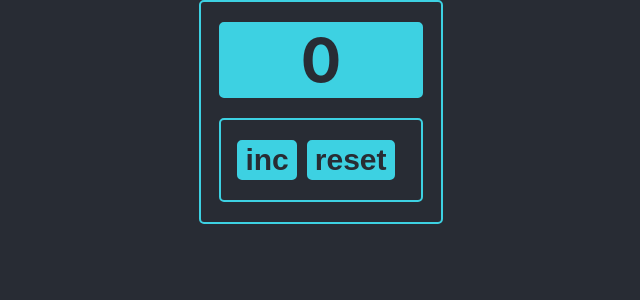
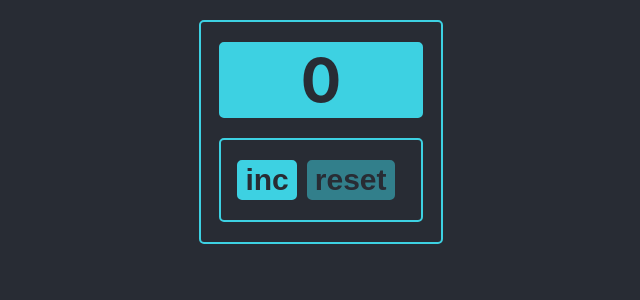
Before and after one commit to MaksLebedev/counter, a React (Create React App) app: page / in a window 1280 px wide. Shown: the top 300 px of the page, without its empty margins (319-959 px from the left). Built offline with nearby package versions, Linux system fonts and the light colour scheme.

Commit message:
add conditions for the counter and property disabled for the Btn

```diff
--- a/src/App.css
+++ b/src/App.css
@@ -1,5 +1,6 @@
 body {
   background-color: #282c34;
+  padding: 20px;
 }
 
 .App {
@@ -27,6 +28,19 @@ body {
   background-color: rgb(61, 209, 226);
 }
 
+.Tablo-Red {
+  border: 2px solid rgb(61, 209, 226);
+  border-radius: 5px;
+  font-size: 60px;
+  font-weight: bold;
+  color: red;
+  text-align: center;
+  justify-content: center;
+  margin-bottom: 20px;
+  width: 200px;
+  background-color: rgb(61, 209, 226);
+}
+
 .Block {
   border: 2px solid rgb(61, 209, 226);
   border-radius: 5px;
@@ -46,3 +60,7 @@ body {
   margin-right: 10px;
   cursor: pointer;
 }
+
+.Btn:disabled {
+  opacity: 0.5;
+}
--- a/src/App.tsx
+++ b/src/App.tsx
@@ -6,21 +6,41 @@ import { Tablo } from "./components/Tablo";
 function App() {
   const [count, setCount] = useState(0);
 
+  const maxValue = 5;
+
   const incrementClick = () => {
     let value = count;
-    setCount((value = count + 1));
+
+    if (value < maxValue) {
+      setCount((value = count + 1));
+    } else {
+      setCount(value);
+    }
   };
 
   const resetClick = () => {
     setCount(0);
   };
 
+  const isDisabledBtnInc = count >= maxValue;
+  const isDisabledBtnReset = count === 0;
+
   return (
     <div className="App">
-      <Tablo count={count} />
+      <Tablo count={count} maxValue={maxValue} />
       <div className="Block">
-        <Button title={"inc"} onClick={incrementClick} className={"Btn"} />
-        <Button title={"reset"} onClick={resetClick} className={"Btn"} />
+        <Button
+          title={"inc"}
+          onClick={incrementClick}
+          className={"Btn"}
+          disabled={isDisabledBtnInc}
+        />
+        <Button
+          title={"reset"}
+          onClick={resetClick}
+          className={"Btn"}
+          disabled={isDisabledBtnReset}
+        />
       </div>
     </div>
   );
--- a/src/components/Button.tsx
+++ b/src/components/Button.tsx
@@ -4,8 +4,22 @@ type PropsButtonTypes = {
   title: string;
   onClick: () => void;
   className?: string;
+  disabled?: boolean;
 };
 
-export const Button = ({ title, onClick, className }: PropsButtonTypes) => {
-  return <button className={className} onClick={onClick}>{title}</button>;
+export const Button = ({
+  title,
+  onClick,
+  className,
+  disabled,
+}: PropsButtonTypes) => {
+  return (
+    <button
+      className={className}
+      onClick={onClick}
+      disabled={disabled}
+    >
+      {title}
+    </button>
+  );
 };
--- a/src/components/Tablo.tsx
+++ b/src/components/Tablo.tsx
@@ -2,11 +2,12 @@ import React from "react";
 
 type TabloPropsType = {
   count: number;
+  maxValue: number;
 };
 
-export const Tablo = ({ count }: TabloPropsType) => {
+export const Tablo = ({ count, maxValue }: TabloPropsType) => {
   return (
-    <div className="Tablo">
+    <div className={count === maxValue ? "Tablo-Red" : "Tablo"}>
       <span>{count}</span>
     </div>
   );
```
